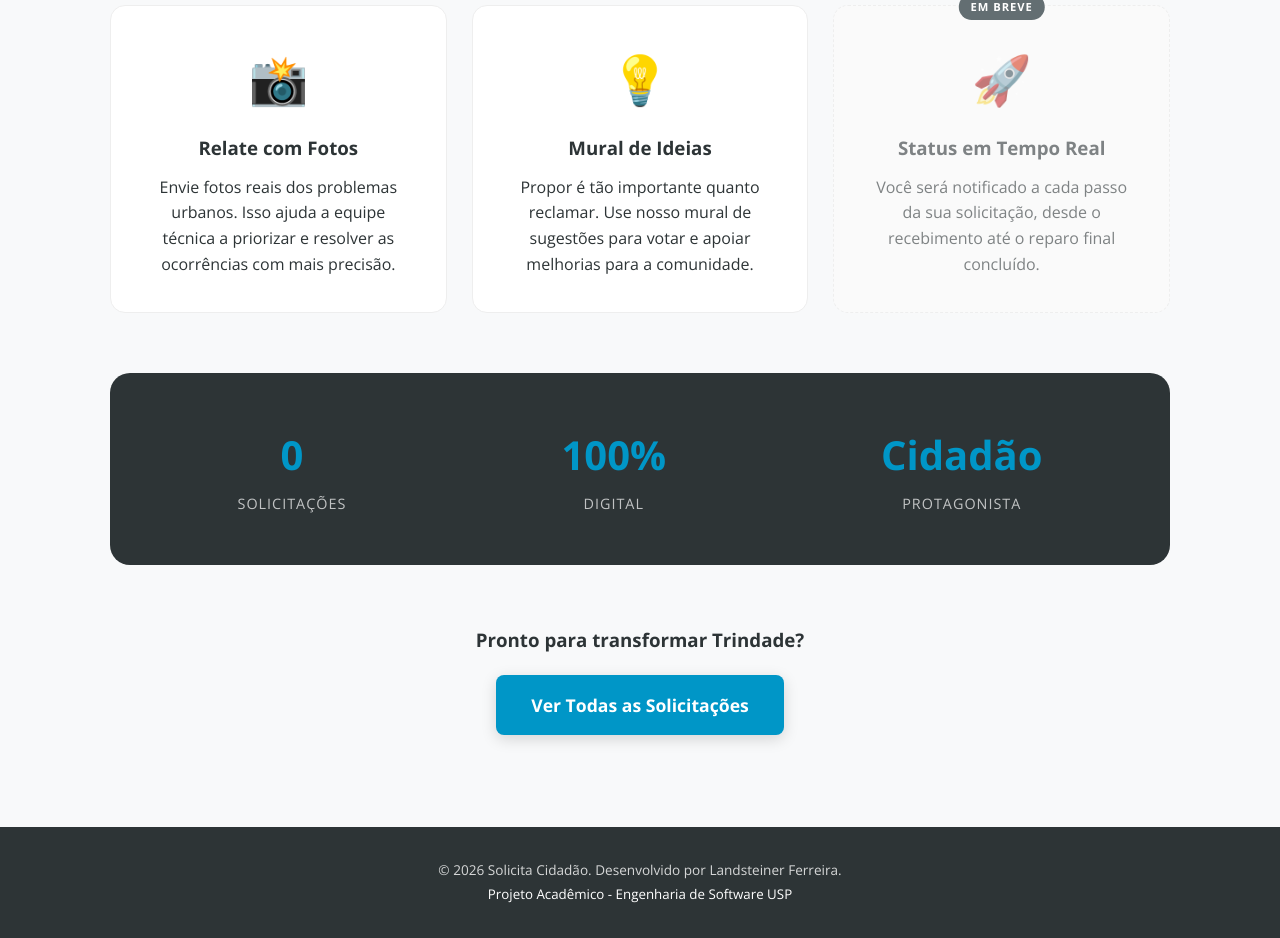
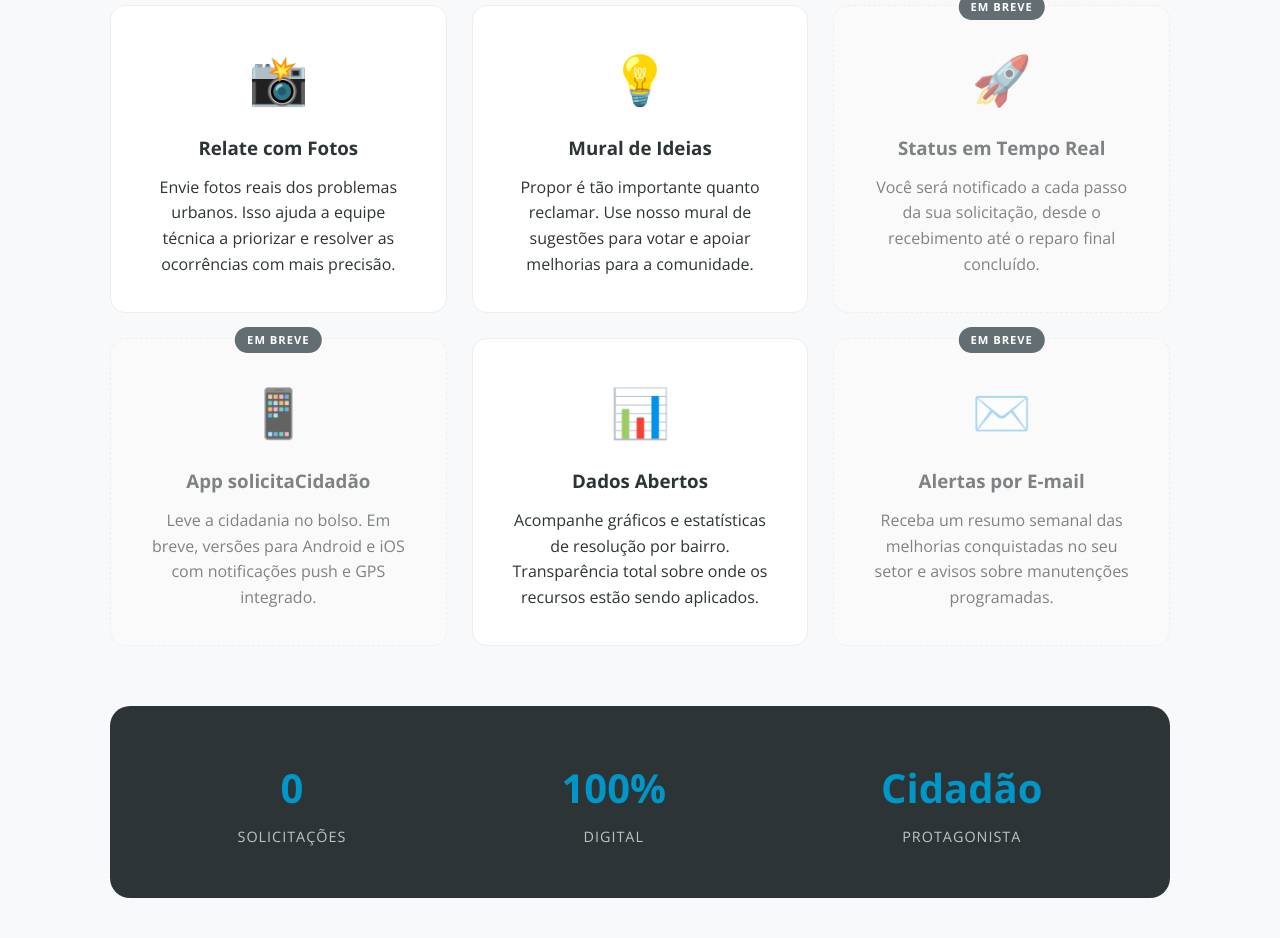
Before and after one commit to landsteinerferreira/sgu, a Django app: page / in a window 1280 px wide. Shown: the part 682-1620 px from the top of the page. Run offline with Django 5.2, Linux system fonts and the light colour scheme; data that the repository does not hold is empty.

Commit message:
Home screen update completed.

```diff
--- a/complaints/templates/home.html
+++ b/complaints/templates/home.html
@@ -206,6 +206,33 @@
                     <p>Você será notificado a cada passo da sua solicitação, desde o recebimento até o reparo final concluído.</p>
                 </div>
             </div>
+
+            <!-- 4. Aplicativo Móvel -->
+            <div class="feature-card" style="background: #fafafa; border-style: dashed;">
+                <span class="badge-coming-soon">EM BREVE</span>
+                <div style="opacity: 0.6;">
+                    <span class="icon-box">📱</span>
+                    <h3>App solicitaCidadão</h3>
+                    <p>Leve a cidadania no bolso. Em breve, versões para Android e iOS com notificações push e GPS integrado.</p>
+                </div>
+            </div>
+
+            <!-- 5. Transparência -->
+            <div class="feature-card">
+                <span class="icon-box">📊</span>
+                <h3>Dados Abertos</h3>
+                <p>Acompanhe gráficos e estatísticas de resolução por bairro. Transparência total sobre onde os recursos estão sendo aplicados.</p>
+            </div>
+
+            <!-- 6. Notificações (Em Breve) -->
+            <div class="feature-card" style="background: #fafafa; border-style: dashed;">
+                <span class="badge-coming-soon">EM BREVE</span>
+                <div style="opacity: 0.6;">
+                    <span class="icon-box">✉️</span>
+                    <h3>Alertas por E-mail</h3>
+                    <p>Receba um resumo semanal das melhorias conquistadas no seu setor e avisos sobre manutenções programadas.</p>
+                </div>
+            </div>
         </section>
 
         <!-- IMPACT BANNER -->
```
